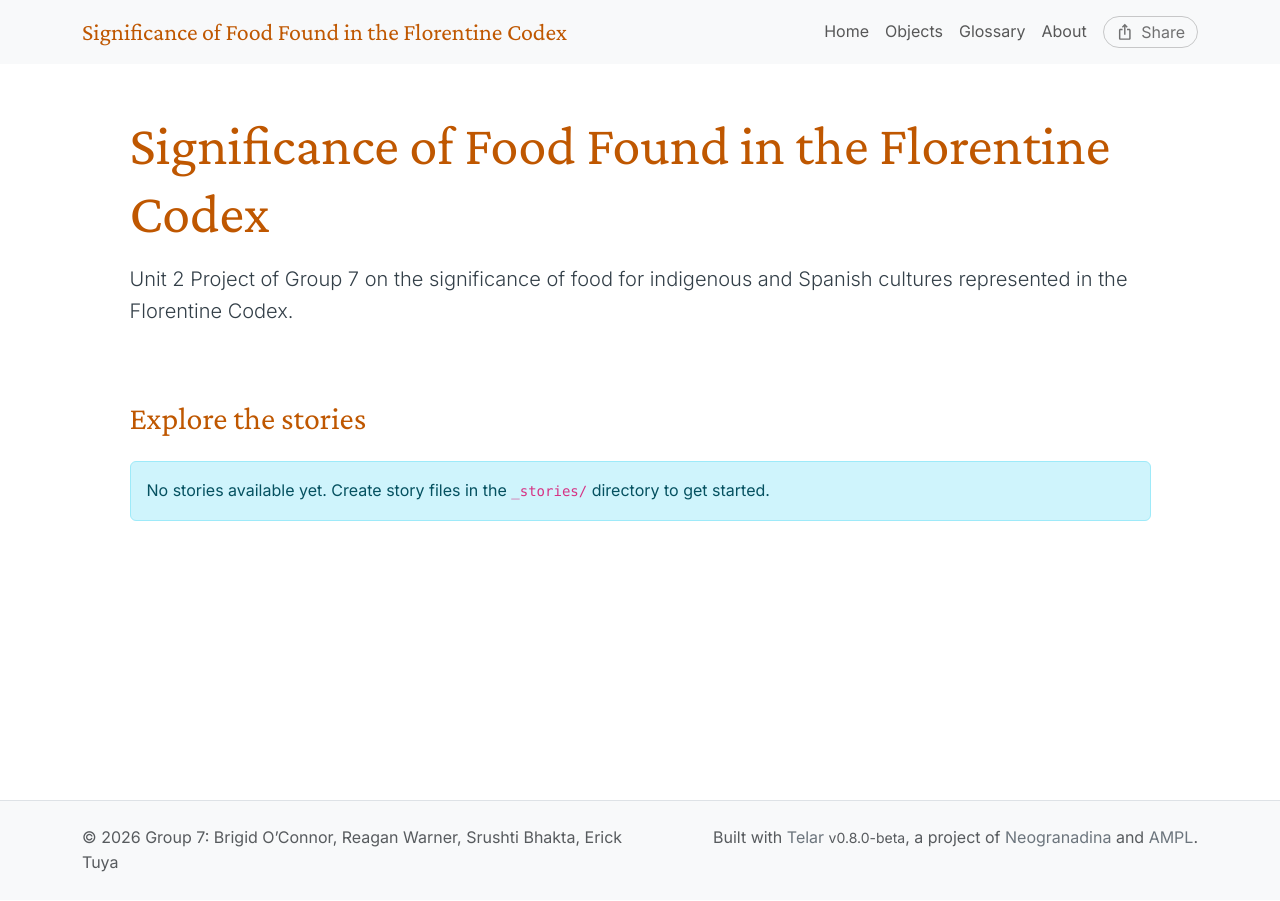
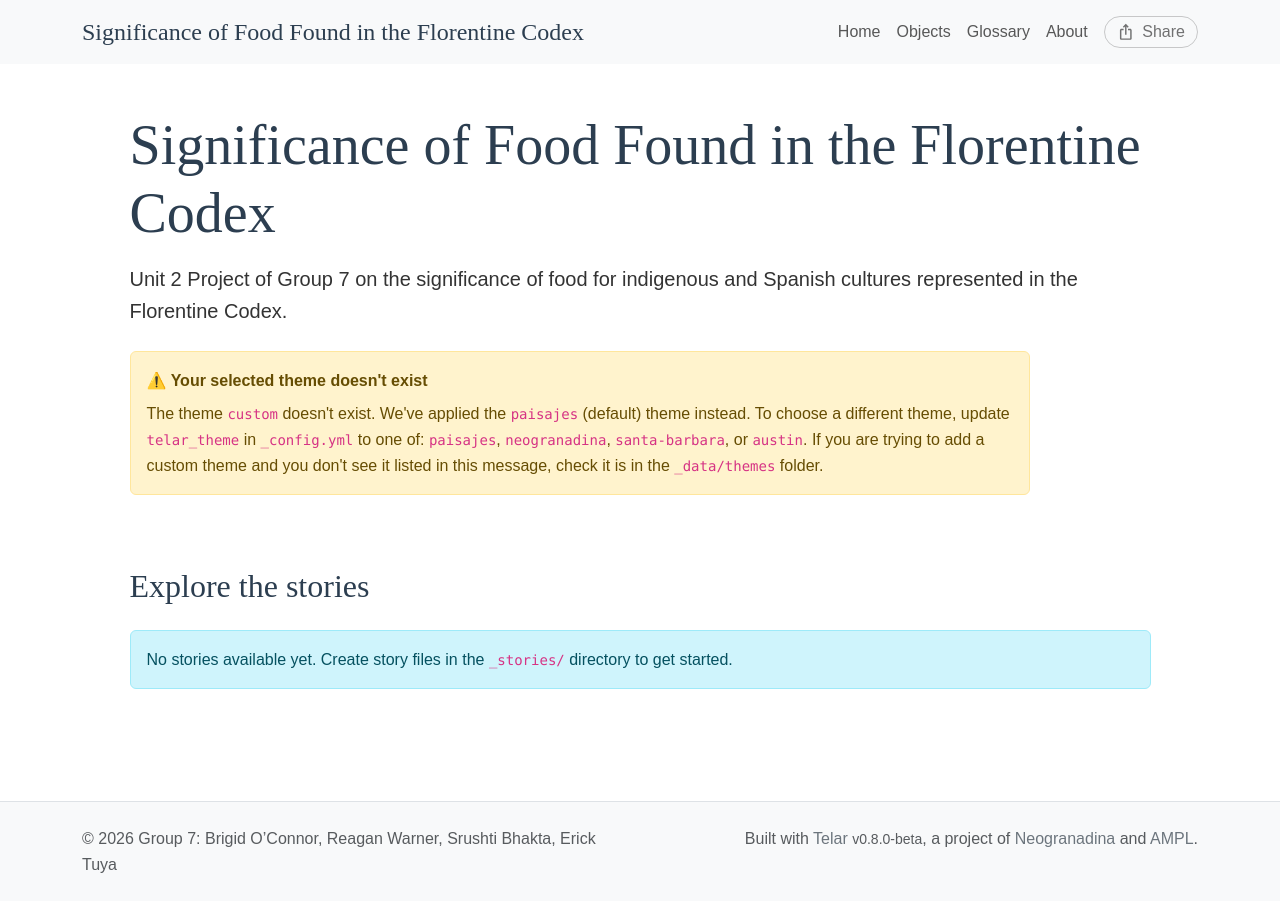
Before and after one commit to SruBee24/cuisinefromflorentinecodex, a Jekyll site: the page built from index.md, in a window 1280 px wide. Built offline with Jekyll 4.4.1, drawn with Linux system fonts in a browser that asks for light colours.

Commit message:
Update _config.yml

```diff
--- a/_config.yml
+++ b/_config.yml
@@ -8,7 +8,7 @@ baseurl: "/cuisinefromflorentinecodex"
 url: "https://srubee24.github.io"
 author: "Group 7: Brigid O’Connor, Reagan Warner, Srushti Bhakta, Erick Tuya"
 email: ""
-telar_theme: "austin" # Options: paisajes, neogranadina, santa-barbara, austin, or custom
+telar_theme: "custom" # Options: paisajes, neogranadina, santa-barbara, austin, or custom
 logo: "" # Path to logo image (optional, max 80px tall, 200-300px wide recommended)
 telar_language: "en" # Options: "en" (English), "es" (Español)
 
```
